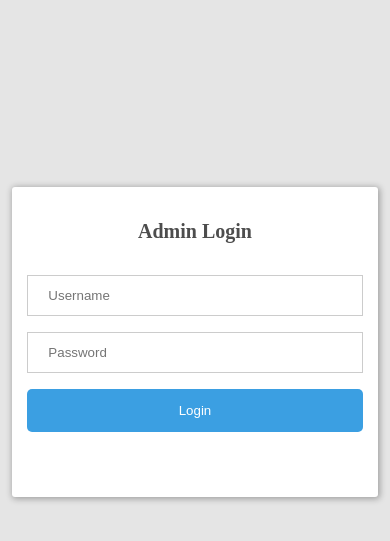
After one commit to DevAntonov/Appointment-reservation-system-for-dentists, a PHP site: page /adminlogin.html in a window 390 px wide. The commit adds this page. Shown: the top 541 px of the page. Run offline with PHP 8.4, Linux system fonts and the light colour scheme.

Commit message:
Admin login page added
Other changes:
- link to admin login page at the bottom of landing page added;
- "About dentbook" text responsiveness in landing page improved;

```diff
--- /dev/null
+++ b/front-end-upd/adminlogin.html
@@ -0,0 +1,20 @@
+<!DOCTYPE html>
+<html lang="en-US">
+	<head>
+		<meta charset="UTF-8">
+		<meta name="viewport" content="width=device-width, initial-scale=1.0">
+		<link rel="stylesheet" href="css/style-admin-form.css">
+		<link rel="stylesheet" href="css/media-query.css">
+		<title>Admin login</title>
+	</head>
+	<body>
+		<form class="admin_form">
+			<h1>Admin Login</h1>
+			<div class="container">
+				<input type="text" placeholder="Username" name="admin_name" required>
+				<input type="password" placeholder="Password" name="pwd" required>
+				<button type="submit">Login</button>
+			</div>
+		</form>
+	</body>
+</html>
--- a/front-end-upd/css/media-query.css
+++ b/front-end-upd/css/media-query.css
@@ -1 +1,27 @@
-/* mquery*/
+/* <<about>> text re-sizing in index page  */
+@media only screen and (max-width: 762px) {
+  #about_service{
+    font-size: 2.5vw;
+  }
+}
+
+@media only screen and (max-width: 440px) {
+  #about_service{
+    font-size: 3.5vw;
+  }
+}
+
+/* admin form */
+@media only screen and (max-width: 1024px) {
+  .admin_form {
+    width: 70%;
+    margin: 15% auto;
+  }
+}
+
+@media only screen and (max-width: 450px) {
+  .admin_form {
+    width: 95%;
+    margin: 50% auto;
+  }
+}
--- /dev/null
+++ b/front-end-upd/css/style-admin-form.css
@@ -0,0 +1,52 @@
+
+
+body{
+	background-color: rgba(0,0,0,0.1);
+}
+
+.admin_form{
+  width: 500px;
+  height: 300px;
+  position: relative;
+  margin: 15% auto;
+  padding: 5px;
+  background: #fff;
+  overflow: hidden;
+  border-radius: 3px;
+  box-shadow: 1px 1px 6px 1px rgba(0,0,0,0.3);
+}
+
+h1{
+  text-align: center;
+  padding-top: 15px;
+  color: #4d4d4d;
+  font-size: 20px;
+}
+
+input[type=text], input[type=password] {
+  width: 100%;
+  padding: 12px 20px;
+  margin: 8px 0;
+  display: inline-block;
+  border: 1px solid #ccc;
+  box-sizing: border-box;
+}
+
+button {
+	background-color: #3b9fe2;
+  color: white;
+  padding: 14px 20px;
+  margin: 8px 0;
+  border: none;
+  cursor: pointer;
+  width: 100%;
+  border-radius: 5px;
+}
+
+button:hover {
+  opacity: 0.5;
+}
+
+.container {
+  padding: 10px;
+}
--- a/front-end-upd/index.html
+++ b/front-end-upd/index.html
@@ -68,6 +68,7 @@
 		</main>
 <footer id="footer">
 	<p>Copyright &copy; 2020 The IT department.</p>
+	<a href="adminlogin.html">Admin page</a>
 </footer>
 <script src="js/script.js"></script>
 	</body>
```
